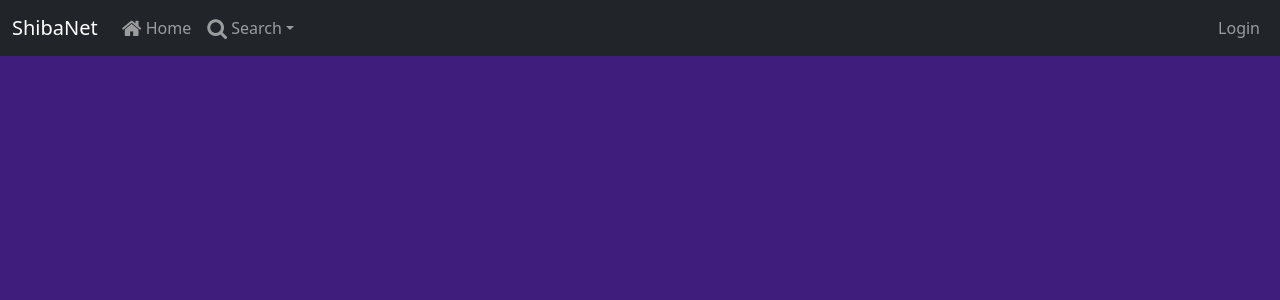
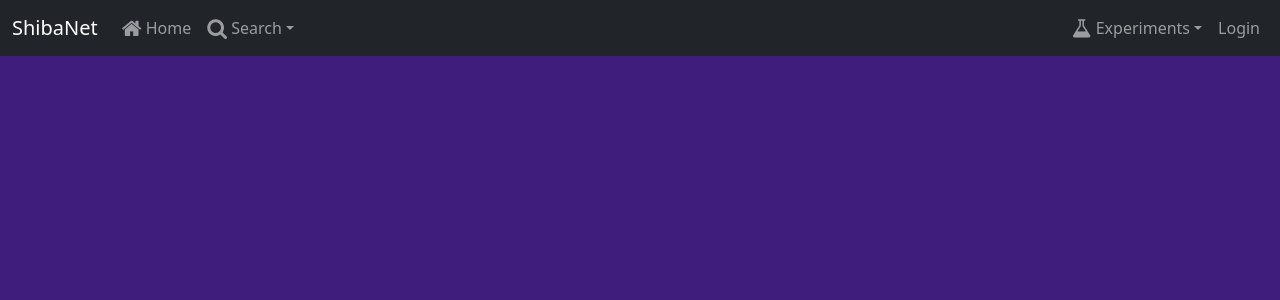
Before and after one commit to redpenguinyt/ShibaNet, a Flask app: page /confirm/forgot/ in a window 1280 px wide. Shown: the top 300 px of the page. Run offline with Flask 2, Linux system fonts and the light colour scheme; some libraries are stand-ins or nearby versions.

Commit message:
added experiments tab

```diff
--- a/templates/base.html
+++ b/templates/base.html
@@ -55,6 +55,12 @@
 							</li>
 						</ul>
 						<ul class="navbar-nav ml-auto">
+							<li class="nav-item dropdown">
+								<a class="nav-link dropdown-toggle" href="#" id="navbarDropdownMenuLink" role="button" data-bs-toggle="dropdown" aria-expanded="false"><span class="nav-text"><i class="fa fa-flask fa-lg" aria-hidden="true"></i> Experiments</span></a>
+								<ul class="dropdown-menu dropdown-menu-right right-align-profile bg-dark" aria-labelledby="navbarDropdownMenuLink">
+									<li><a class="nav-link" href="https://video.shibanet.repl.co" title="The YouTube replacement"><i class="fa fa-video-camera fa-lg" aria-hidden="true"></i> Video</a></li>
+								</ul>
+							</li>
 							{% if "username" in session %}
 							<li class="nav-item dropdown">
 								<a class="nav-link dropdown-toggle" href="#" id="navbarDropdownMenuLink" role="button" data-bs-toggle="dropdown" aria-expanded="false"><img class="rounded navbar-img" src="{{ session['username']|pfp }}" onerror="this.onerror=null; this.src='https://avatars.dicebear.com/api/jdenticon/{{ session['username'] }}.svg'" alt="User's pfp"><span class="nav-text"> {{ session["username"] }}</span></a>
```
